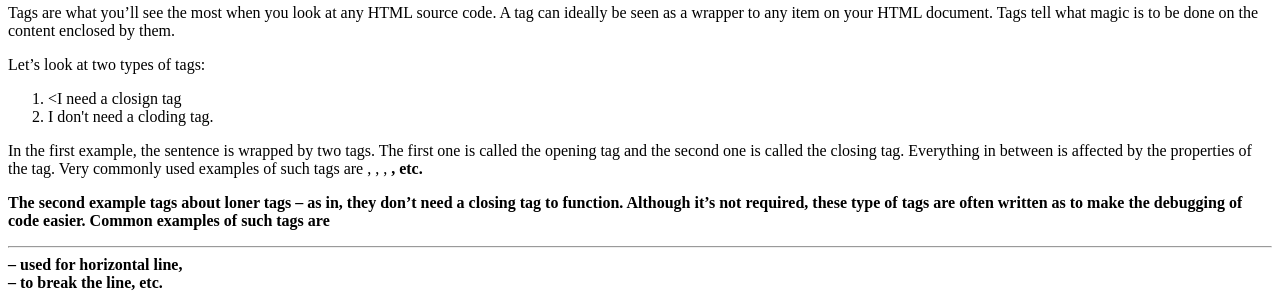
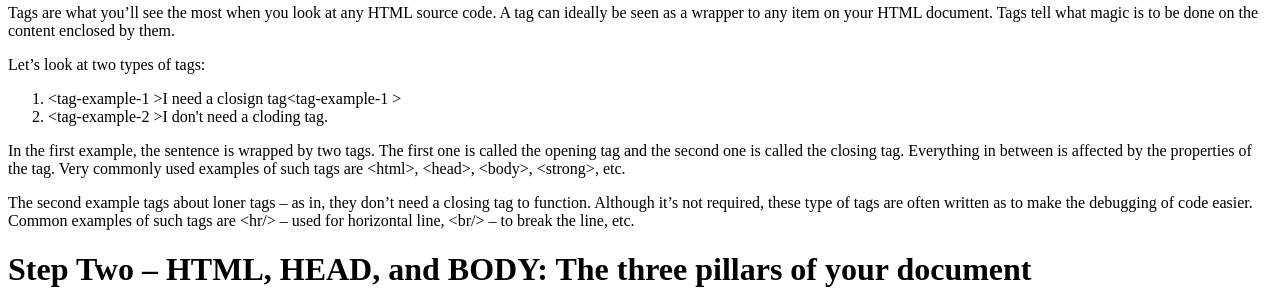
Before and after one commit to Tuhingh2632/workspace, a website: page index.html in a window 1280 px wide. Shown: the part 1974-2278 px from the top of the page. Drawn offline with Linux system fonts and the light colour scheme; grey boxes are pictures that could not be loaded.

Commit message:
"Second Commit"

```diff
--- a/index.html
+++ b/index.html
@@ -27,15 +27,20 @@
         <p>Let’s look at two types of tags:
 
           <ol>
-            <li>	&lt;<tag-example-1	&gt;>I need a closign tag<tag-example-1></li>
-            <li><tag-example-2/>I don't need a cloding tag.</li>
+            <li>	&lt;tag-example-1	&gt;I need a closign tag&lt;tag-example-1	&gt;</li>
+            <li>&lt;tag-example-2	&gt;I don't need a cloding tag.</li>
           </ol>
           </p>
 
-          <p>In the first example, the sentence is wrapped by two tags. The first one is called the opening tag and the second one is called the closing tag. Everything in between is affected by the properties of the tag. Very commonly used examples of such tags are <html>, <head>, <body>, <strong>, etc.</p>
+          <p>In the first example, the sentence is wrapped by two tags. The first one is called the opening tag and the second one is called the closing tag. Everything in between is affected by the properties of the tag. Very commonly used examples of such tags are &lt;html&gt;, &lt;head&gt;, &lt;body&gt;, &lt;strong&gt;, etc.</p>
 
-          <p>The second example tags about loner tags – as in, they don’t need a closing tag to function. Although it’s not required, these type of tags are often written as <tag/> to make the debugging of code easier. Common examples of such tags are <hr/> – used for horizontal line, <br/> – to break the line, etc.</p>
+          <p>The second example tags about loner tags – as in, they don’t need a closing tag to function. Although it’s not required, these type of tags are often written as <tag/> to make the debugging of code easier. Common examples of such tags are &lt;hr/&gt; – used for horizontal line, &lt;br/&gt; – to break the line, etc.</p>
+
+
       </div>
+      <h1>Step Two – HTML, HEAD, and BODY: The three pillars of your document</h1>
+      <div><img src="https://ninjasfiles.s3.amazonaws.com/0000000000001488.jpg" alt="sixth_image"></div>
+
 
 
 
```
